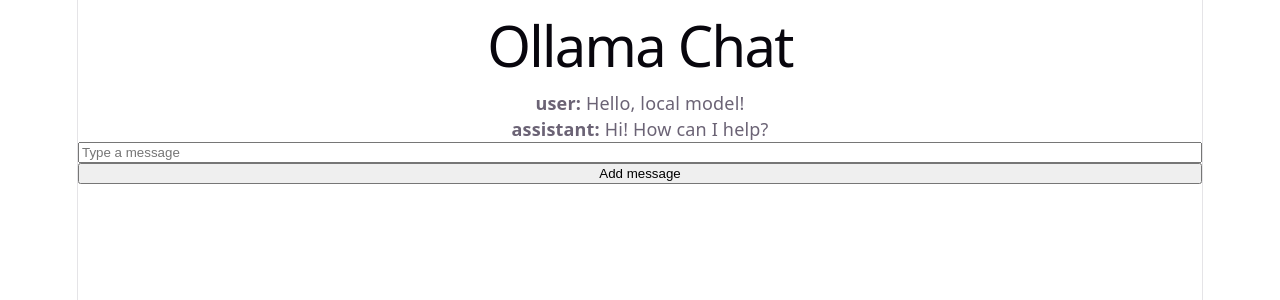
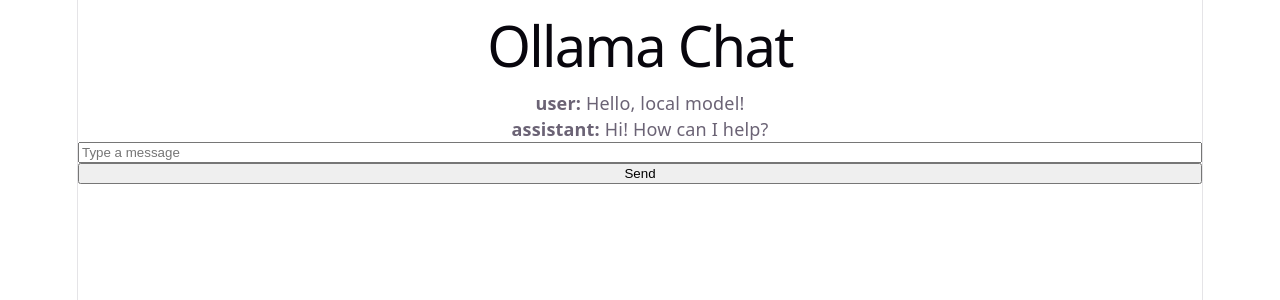
Before and after one commit to Sabbha20/lo-ol-chat, a React (Vite) app: page / in a window 1280 px wide. Shown: the top 300 px of the page. Built offline with nearby package versions, Linux system fonts and the light colour scheme.

Commit message:
implemented ollama in code

```diff
--- a/src/App.tsx
+++ b/src/App.tsx
@@ -15,11 +15,29 @@
   { role: 'assistant', content: 'Hi! How can I help?' },
 ])
 
-function handleAdd() {
+async function handleSend() {
   if (!input.trim()) return
-  setMessages([...messages, { role: 'user', content: input }])
+
+  const userMsg: Message = { role: 'user', content: input }
+  const newMessages = [...messages, userMsg]
+  setMessages(newMessages)
   setInput('')
+
+  const res = await fetch('/ollama/api/chat', {
+    method: 'POST',
+    headers: { 'Content-Type': 'application/json' },
+    body: JSON.stringify({
+      model: 'llama3.2:1b',
+      messages: newMessages,
+      stream: false,
+    }),
+  })
+
+  const data = await res.json()
+  const reply: Message = { role: 'assistant', content: data.message.content }
+  setMessages([...newMessages, reply])
 }
+
 
   return (
     <>
@@ -34,7 +52,7 @@
         onChange={(e) => setInput(e.target.value)}
         placeholder="Type a message"
       />
-      <button onClick={handleAdd}>Add message</button>
+      <button onClick={handleSend}>Send</button>
     </>
   )
 }
```
